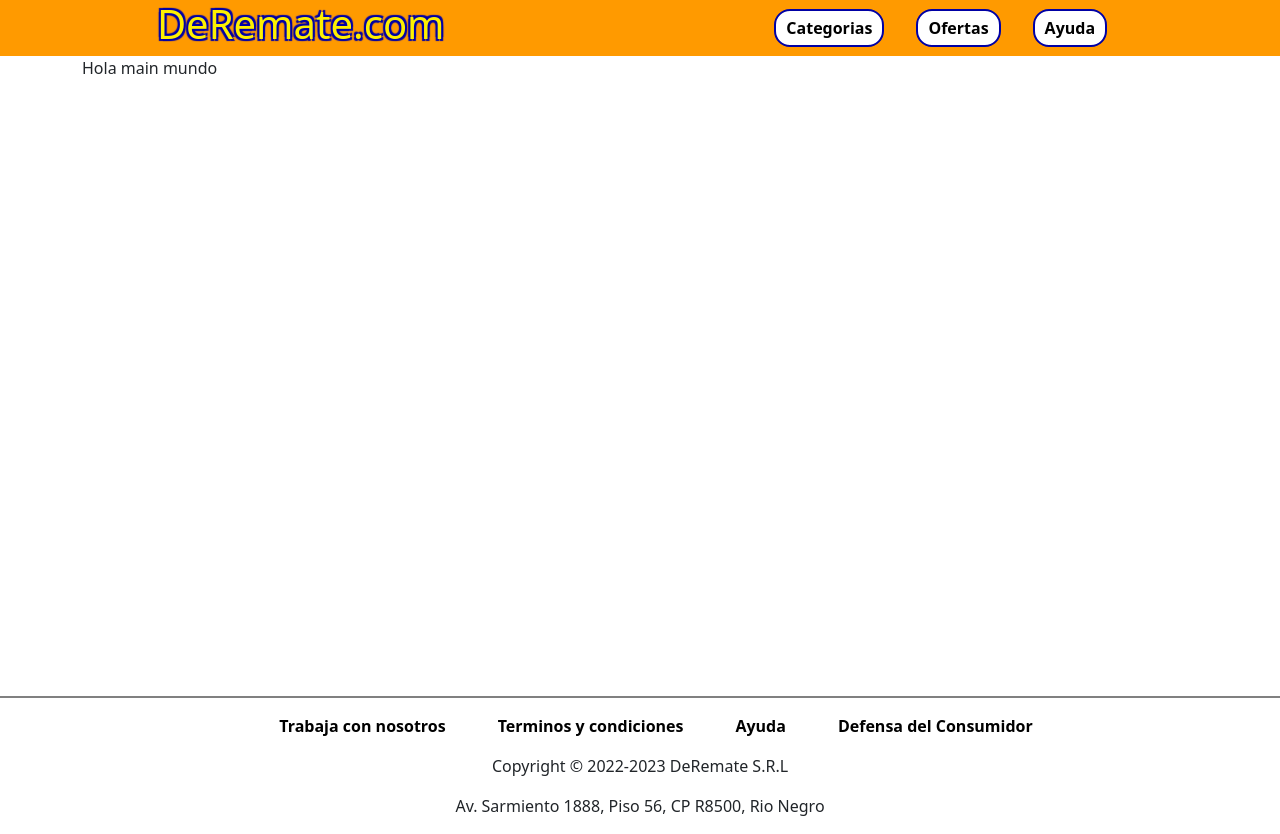
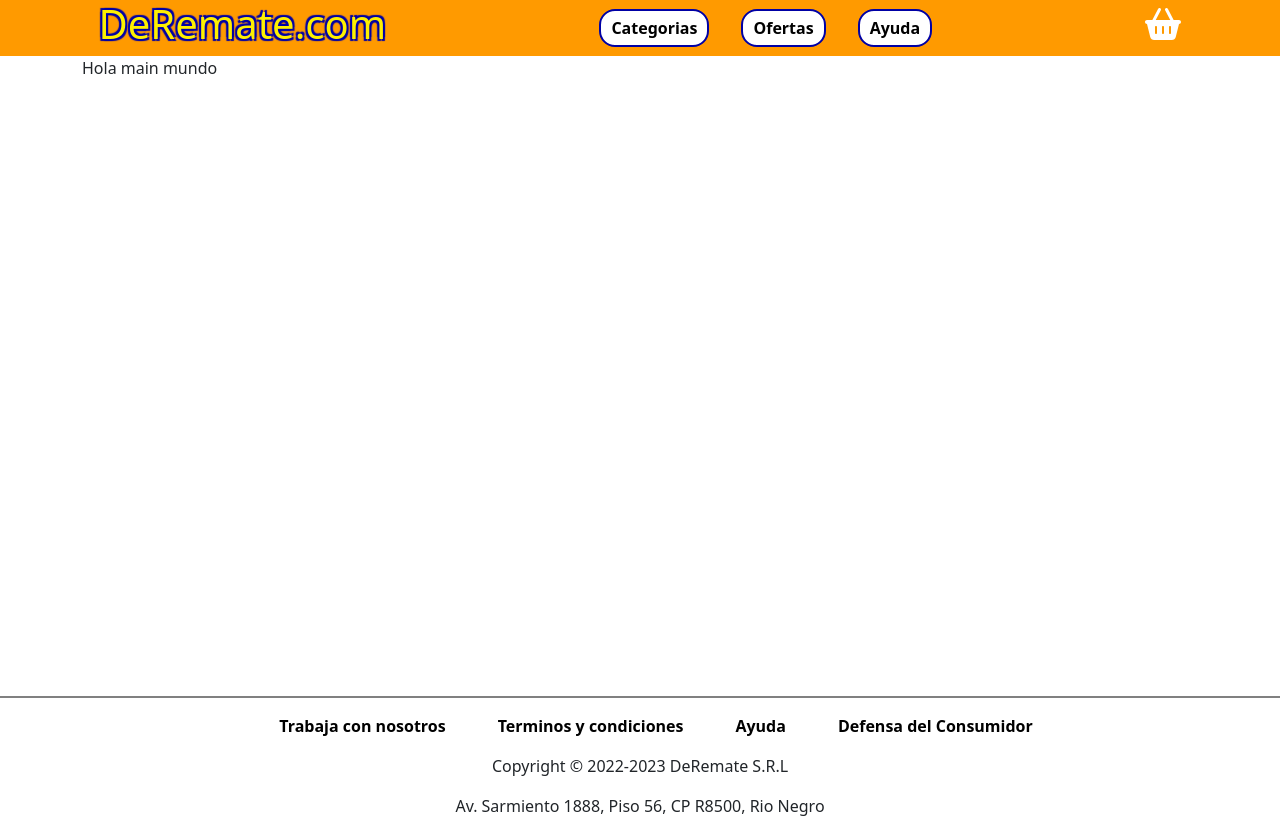
Before and after one commit to CainFront/Desafios-ReactJS, a React (Create React App) app: page / in a window 1280 px wide. Built offline with nearby package versions, Linux system fonts and the light colour scheme.

Commit message:
Entrega 4, icono listo

```diff
--- a/package.json
+++ b/package.json
@@ -3,6 +3,10 @@
   "version": "0.1.0",
   "private": true,
   "dependencies": {
+    "@fortawesome/fontawesome-svg-core": "^1.3.0",
+    "@fortawesome/free-brands-svg-icons": "^6.0.0",
+    "@fortawesome/free-solid-svg-icons": "^6.0.0",
+    "@fortawesome/react-fontawesome": "^0.1.17",
     "@testing-library/jest-dom": "^5.16.2",
     "@testing-library/react": "^12.1.3",
     "@testing-library/user-event": "^13.5.0",
--- /dev/null
+++ b/src/components/CartWidget.js
@@ -0,0 +1,12 @@
+import { FontAwesomeIcon } from "@fortawesome/react-fontawesome";
+import { faBasketShopping } from "@fortawesome/free-solid-svg-icons";
+
+const CartWidget = () => {
+  return (
+    <div className="iconoCarrito">
+      <FontAwesomeIcon icon={faBasketShopping} />
+    </div>
+  );
+};
+
+export default CartWidget;
--- a/src/components/NavBar.js
+++ b/src/components/NavBar.js
@@ -1,4 +1,5 @@
 import { Container, Nav, Navbar, NavDropdown } from "react-bootstrap";
+import CartWidget from "./CartWidget";
 
 const NavBar = () => {
   return (
@@ -9,6 +10,7 @@
         <a href="#">Ofertas</a>
         <a href="#">Ayuda</a>
       </nav>
+      <CartWidget />
     </header>
   );
 };
--- a/src/estilos.css
+++ b/src/estilos.css
@@ -47,6 +47,11 @@
   font-weight: bold;
 }
 
+.iconoCarrito {
+  font-size: 2rem;
+  color: white;
+}
+
 #mainInicio {
   height: 80vh;
 }
--- a/src/estilos.scss
+++ b/src/estilos.scss
@@ -48,6 +48,11 @@
   }
 }
 
+.iconoCarrito {
+  font-size: 2rem;
+  color: white;
+}
+
 #mainInicio {
   height: 80vh;
 }
```
Also changed, not shown: 2 other files (tests, documents, lock files or other folders).
